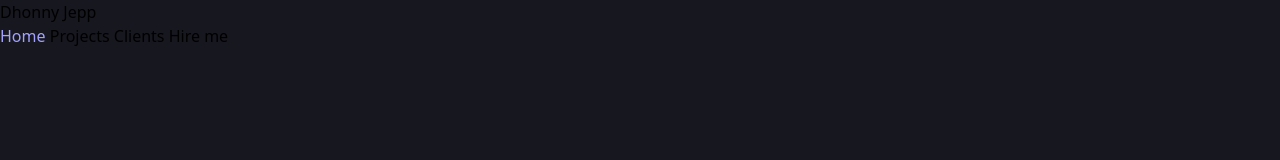
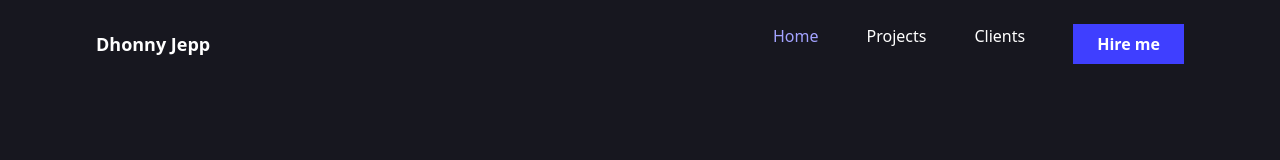
Before and after one commit to prynssmaia/dc-portfolio-tailwind, a website: page index.html in a window 1280 px wide. Drawn offline with Linux system fonts and the light colour scheme.

Commit message:
create header

```diff
--- a/index.html
+++ b/index.html
@@ -11,17 +11,20 @@
     <link href="https://fonts.googleapis.com/css2?family=Poppins:wght@400;600;700&display=swap" rel="stylesheet">
 
 </head>
-<body class="bg-body">
-    <header>
-        <div class="container">
-            <div class="">Dhonny Jepp</div>
-            <div>
+<body class="bg-body text-white font-poppins pb-12">
+    <header class="py-6">
+        <div class="container flex justify-between items-center mx-auto px-8 md:px-14 lg:px-24 w-full">
+            <div class="text-lg font-bold">Dhonny Jepp</div>
+            <div class="hidden md:flex space-x-12 item-center">
                 <a href="#" class="text-selected-text">Home</a>
                 <a href="#work">Projects</a>
                 <a href="#clients">Clients</a>
                 <a href="#hire">
-                    <button>Hire me</button>
+                    <button class="px-6 py-2 bg-theme font-bold">Hire me</button>
                 </a>
+            </div>
+            <div class="md:hidden">
+                <svg width="26" height="18" viewBox="0 0 26 18" fill="none" xmlns="http://www.w3.org/2000/svg"><path d="M13 17.5H0.25V14.6667H13V17.5ZM25.75 10.4167H0.25V7.58333H25.75V10.4167ZM25.75 3.33333H13V0.5H25.75V3.33333Z" fill="white"/></svg>
             </div>
         </div>
     </header>
```
Also changed, not shown: tailwind.css.
